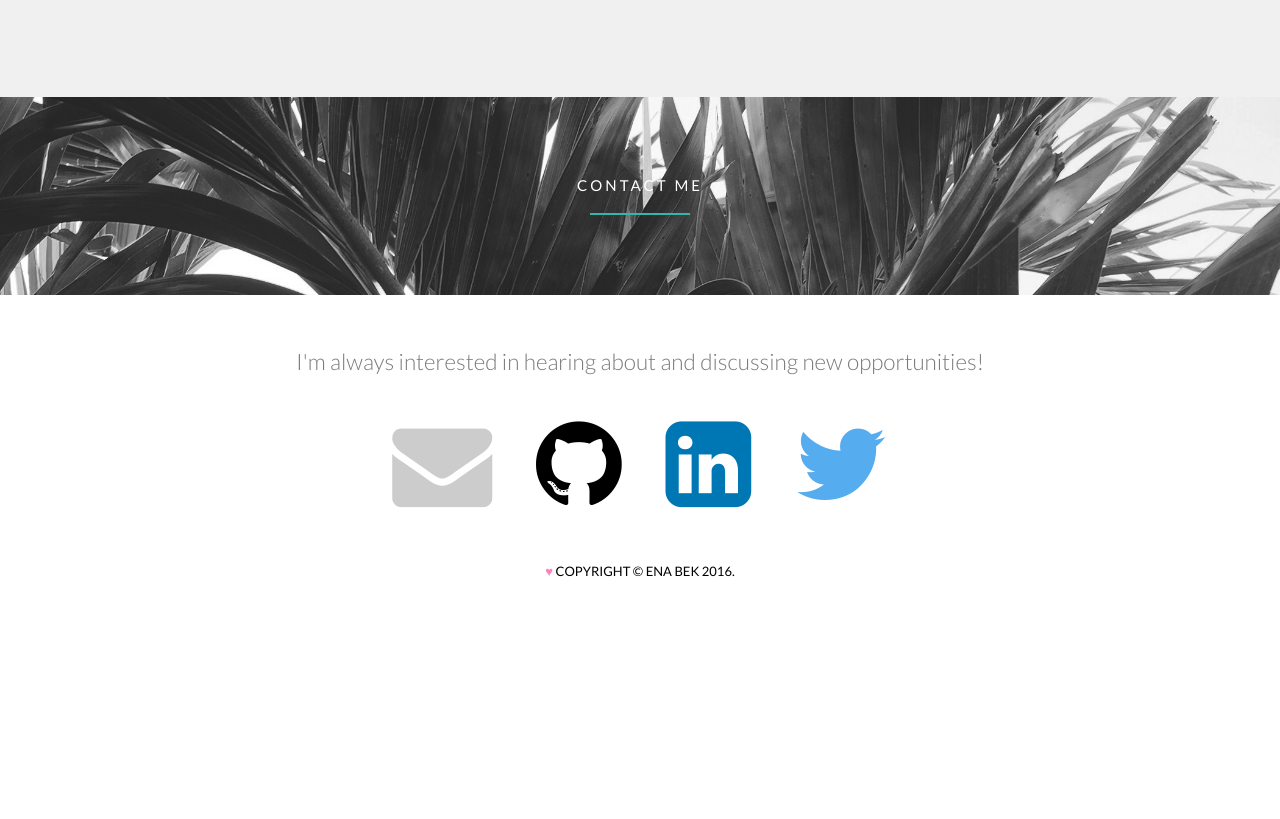
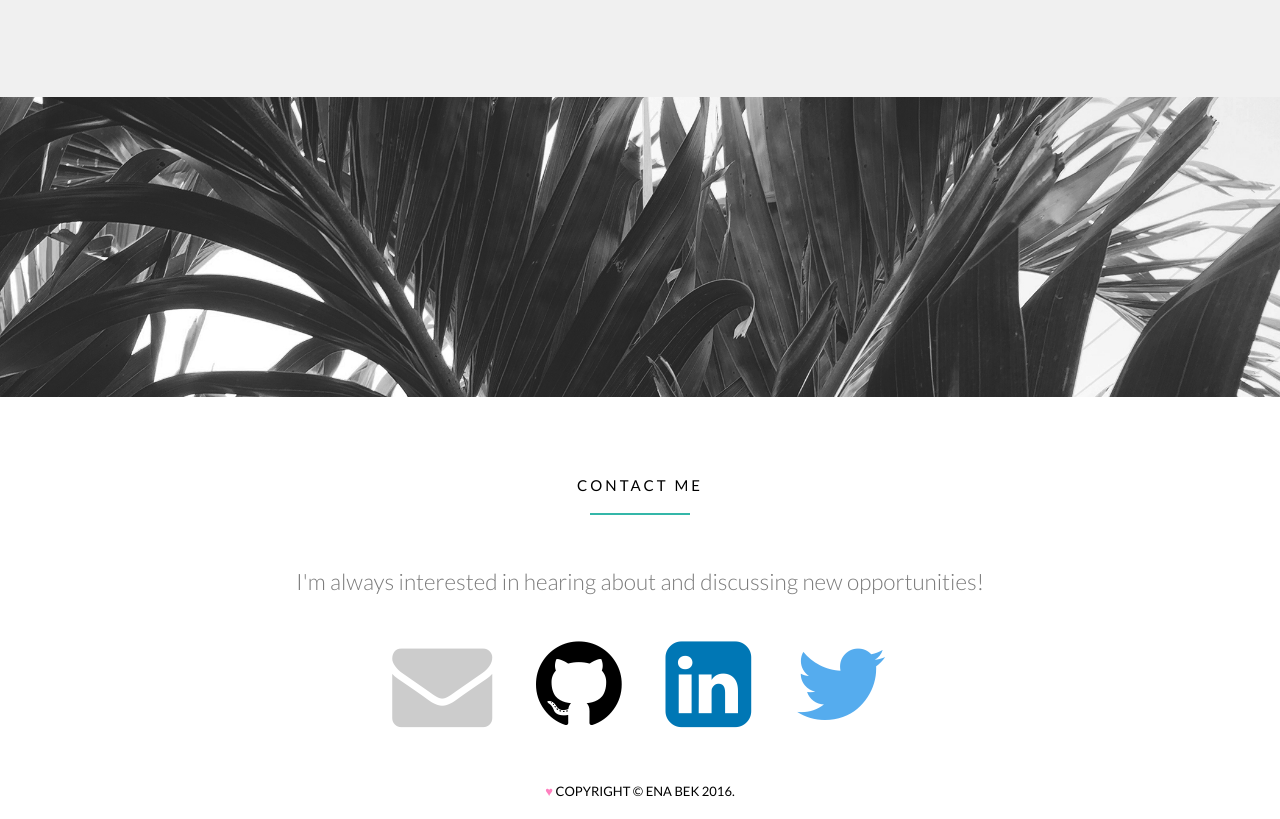
Before and after one commit to enabek/enabek.github.io, a plain HTML site: page index.html in a window 1280 px wide. Shown: the part 1948-2767 px from the top of the page. Before the commit the page ends 2547 px from the top, so only its background shows below. Drawn offline with nearby package versions, Linux system fonts and the light colour scheme; a web font is replaced by a local one.

Commit message:
Add changes to contact

```diff
--- a/index.html
+++ b/index.html
@@ -87,8 +87,8 @@
   </div>
 
   <div id="contact">
-    <h1>CONTACT  ME</h1>
-    <div id="line"></div>
+    <!-- <h1>CONTACT  ME</h1>
+    <div id="line"></div> -->
 <!--       <div class="container center">
 
       </div> -->
@@ -97,6 +97,8 @@
   </div>
 
   <div id="media">
+    <h1>CONTACT  ME</h1>
+    <div id="line"></div>
     <div class="container center">
       <p class="contact-text">
         I'm always interested in hearing about and discussing new opportunities!
--- a/stylesheets/default.css
+++ b/stylesheets/default.css
@@ -232,11 +232,12 @@ img {
   background-image: url("../imgs/palmy.jpg");
   background-size: cover;
   background-attachment: fixed;
-  height: auto;
+  height: 300px;
+  /*height: auto;*/
   width: 100%;
 }
 
-#contact h1 {
+#media h1 {
   font-family: 'Lato', sans-serif;
   font-weight: 400;
   font-size: 1em;
@@ -246,10 +247,10 @@ img {
   text-align: center;
   letter-spacing: 3px;
   margin: 0 auto;
-  color: #fff;
+  color: #000;
 }
 
-#contact #line {
+#media #line {
   height: 2px;
   background: #34b7a9;
   width: 100px;
```
